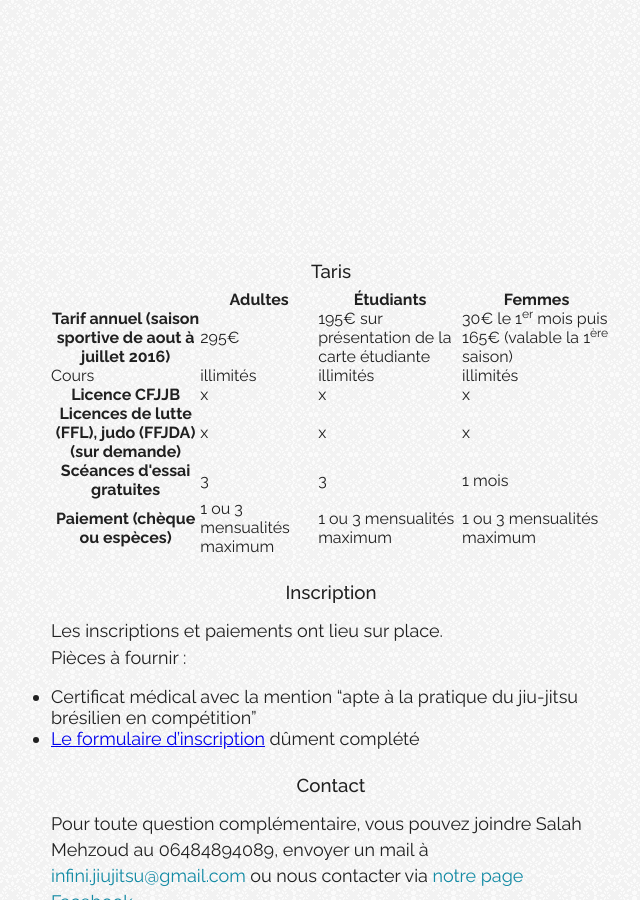
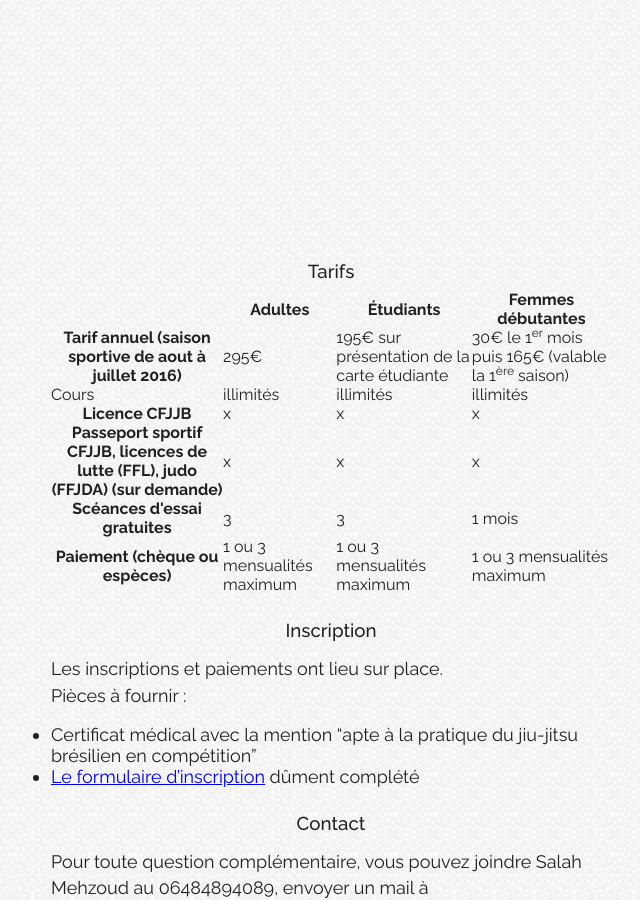
Before and after one commit to y-lohse/infini, a Jekyll site: the page built from contact.html, in a window 1280 px wide and 900 px high, scrolled down 988 px. Shown: the whole window, without its empty margins (309-949 px from the left). Built offline with Jekyll 4.4.1, drawn with Linux system fonts in a browser that asks for light colours.

Commit message:
Ajout passeport

```diff
--- a/contact.html
+++ b/contact.html
@@ -104,7 +104,7 @@ title: Infos Pratiques — Infini Jiu-Jitsu
 </div>
 
 <h3>
-	Taris
+	Tarifs
 </h3>
 
 <table>
@@ -118,7 +118,7 @@ title: Infos Pratiques — Infini Jiu-Jitsu
 				Étudiants
 			</th>
 			<th>
-				Femmes
+				Femmes débutantes
 			</th>
 		</tr>
 	</thead>
@@ -172,7 +172,7 @@ title: Infos Pratiques — Infini Jiu-Jitsu
 		</tr>
 		<tr>
 			<th>
-				Licences de lutte (FFL), judo (FFJDA)
+				Passeport sportif CFJJB, licences de lutte (FFL), judo (FFJDA)
 				(sur demande)
 			</th>
 			<td>
```
